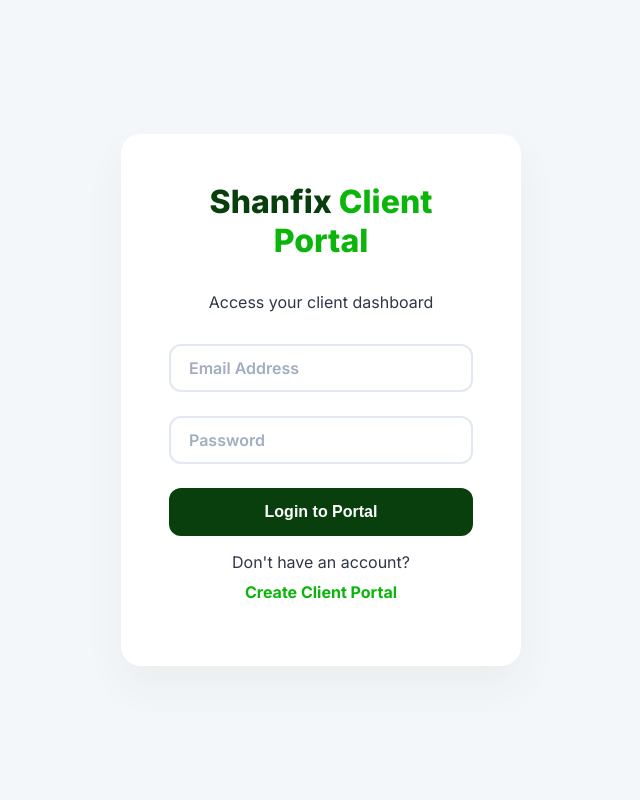
After one commit to sammy001-svg/shanfix-technology, a PHP site: page /client/login.php in a window 1280 px wide. The commit adds this page. Shown: the whole page, without its empty margins (319-959 px from the left). Run offline with PHP 8.4, Linux system fonts and the light colour scheme.

Commit message:
feat: implement client portal with authentication, dashboard navigation, and styling

```diff
--- /dev/null
+++ b/client/auth.js
@@ -0,0 +1,70 @@
+/**
+ * COMPONENT: Client Portal Authentication
+ * Isolated login/registration logic for the end-user facing portal
+ */
+
+document.addEventListener('DOMContentLoaded', () => {
+    initClientAuth();
+});
+
+function toggleClientMode(mode) {
+    const loginForm = document.getElementById('clientLoginForm');
+    const regForm = document.getElementById('clientRegForm');
+
+    if (mode === 'register') {
+        loginForm.classList.remove('active-form');
+        loginForm.classList.add('hidden-form');
+        regForm.classList.remove('hidden-form');
+        regForm.classList.add('active-form');
+    } else {
+        regForm.classList.remove('active-form');
+        regForm.classList.add('hidden-form');
+        loginForm.classList.remove('hidden-form');
+        loginForm.classList.add('active-form');
+    }
+}
+
+function initClientAuth() {
+    const clientForm = document.getElementById('clientLoginForm');
+    const regForm = document.getElementById('clientRegForm');
+
+    if (clientForm) {
+        clientForm.addEventListener('submit', (e) => {
+            e.preventDefault();
+            const email = document.getElementById('client_email').value;
+            const pass = document.getElementById('client_password').value;
+
+            let clients = JSON.parse(localStorage.getItem('portal_clients')) || [];
+            let found = clients.find(c => c.email === email && c.password === pass);
+
+            if (found) {
+                sessionStorage.setItem('isClient', 'true');
+                sessionStorage.setItem('client_email', email);
+                sessionStorage.setItem('client_name', found.name);
+                window.location.href = 'index.php'; // Correct relative path since we are in /client/login.php
+            } else {
+                alert('Invalid portal credentials!');
+            }
+        });
+    }
+
+    if (regForm) {
+        regForm.addEventListener('submit', (e) => {
+            e.preventDefault();
+            const email = document.getElementById('reg_email').value;
+            const name = document.getElementById('reg_name').value;
+            const pass = document.getElementById('reg_password').value;
+
+            let clients = JSON.parse(localStorage.getItem('portal_clients')) || [];
+            if(clients.find(c => c.email === email)) {
+                alert('Account already exists! Please login.');
+                return;
+            }
+
+            clients.push({ name, email, password: pass });
+            localStorage.setItem('portal_clients', JSON.stringify(clients));
+            alert('Portal Account Created Successfully! You can now login.');
+            toggleClientMode('login');
+        });
+    }
+}
--- a/client/client.css
+++ b/client/client.css
@@ -112,8 +112,8 @@ body.client-portal-body {
 /* Glassmorphism Generic Card (Overriding the dark one for portal) */
 .glass-card {
     background: rgba(255, 255, 255, 0.8);
+    -webkit-backdrop-filter: blur(16px);
     backdrop-filter: blur(16px);
-    -webkit-backdrop-filter: blur(16px);
     border: 1px solid rgba(255, 255, 255, 0.5);
     box-shadow: 0 10px 30px rgba(0, 0, 0, 0.02);
     border-radius: 20px;
--- a/client/client.js
+++ b/client/client.js
@@ -7,7 +7,7 @@ document.addEventListener('DOMContentLoaded', () => {
     // 1. Verify Client Authentication
     const isClient = sessionStorage.getItem('isClient');
     if (isClient !== 'true') {
-        window.location.href = '../admin/login.php';
+        window.location.href = 'login.php';
         return;
     }
 
@@ -38,7 +38,7 @@ document.addEventListener('DOMContentLoaded', () => {
         sessionStorage.removeItem('isClient');
         sessionStorage.removeItem('client_email');
         sessionStorage.removeItem('client_name');
-        window.location.href = '../admin/login.php';
+        window.location.href = 'login.php';
     });
 
     // 5. Hydrate Data
--- /dev/null
+++ b/client/login.php
@@ -0,0 +1,72 @@
+<!DOCTYPE html>
+<html lang="en">
+<head>
+    <meta charset="UTF-8">
+    <meta name="viewport" content="width=device-width, initial-scale=1.0">
+    <title>Shanfix Client Portal - Login & Register</title>
+    <link rel="stylesheet" href="../admin.css">
+    <link rel="stylesheet" href="client.css">
+    <link href="https://fonts.googleapis.com/css2?family=Inter:wght@400;600;700;800&display=swap" rel="stylesheet">
+    <style>
+        /* Standalone overrides for client login */
+        .login-wrapper { background: var(--client-bg); }
+        .login-card { border-radius: 20px; box-shadow: 0 20px 40px rgba(8, 63, 12, 0.05); }
+        .login-logo { color: var(--client-primary); }
+    </style>
+</head>
+<body class="client-portal-body" style="display:block; min-height: 100vh;">
+    <div class="login-wrapper">
+        <div class="login-card">
+
+            <div class="unified-auth-header" style="justify-content: center; margin-bottom: 2rem;">
+                <div class="login-logo" style="text-align:center; font-size: 2rem;">Shanfix <span style="color:var(--client-secondary)">Client Portal</span></div>
+            </div>
+
+            <!-- Client Login / Registration Area -->
+            <div id="clientAuthArea" class="auth-area active">
+                <p class="login-subtitle" style="text-align:center; margin-bottom: 2rem;">Access your client dashboard</p>
+
+                <!-- Client Login Form -->
+                <form id="clientLoginForm" class="active-form">
+                    <div class="form-group form-group-premium">
+                        <input type="email" id="client_email" class="form-control" placeholder=" " required>
+                        <label for="client_email">Email Address</label>
+                    </div>
+                    <div class="form-group form-group-premium">
+                        <input type="password" id="client_password" class="form-control" placeholder=" " required>
+                        <label for="client_password">Password</label>
+                    </div>
+                    <button type="submit" class="login-btn portal-btn-primary" style="width:100%; border-radius: 12px; padding: 15px;">Login to Portal</button>
+                    <div class="login-footer mt-15" style="text-align:center;">
+                        <p>Don't have an account? <br><a href="#" onclick="toggleClientMode('register'); return false;" style="color:var(--client-secondary); font-weight:bold; display:inline-block; margin-top:10px;">Create Client Portal</a></p>
+                    </div>
+                </form>
+
+                <!-- Client Registration Form -->
+                <form id="clientRegForm" class="hidden-form">
+                    <div class="form-group form-group-premium">
+                        <input type="text" id="reg_name" class="form-control" placeholder=" " required>
+                        <label for="reg_name">Company / Full Name</label>
+                    </div>
+                    <div class="form-group form-group-premium">
+                        <input type="email" id="reg_email" class="form-control" placeholder=" " required>
+                        <label for="reg_email">Email Address</label>
+                    </div>
+                    <div class="form-group form-group-premium">
+                        <input type="password" id="reg_password" class="form-control" placeholder=" " required>
+                        <label for="reg_password">Create Password</label>
+                    </div>
+                    <button type="submit" class="login-btn portal-btn-primary" style="width:100%; border-radius: 12px; padding: 15px;">Create Portal Account</button>
+                    <div class="login-footer mt-15" style="text-align:center;">
+                        <p>Already have an account? <br><a href="#" onclick="toggleClientMode('login'); return false;" style="color:var(--client-secondary); font-weight:bold; display:inline-block; margin-top:10px;">Login Here</a></p>
+                    </div>
+                </form>
+            </div>
+
+        </div>
+    </div>
+
+    <!-- We will use auth.js to hold the logic instead of client.js inside login -->
+    <script src="auth.js"></script>
+</body>
+</html>
--- a/includes/header.php
+++ b/includes/header.php
@@ -58,12 +58,12 @@
             </svg>
             <span>Computer Repair / Shop</span>
           </a>
-          <a href="admin/login.php" class="top-header-link">
+          <a href="client/login.php" class="top-header-link">
             <svg xmlns="http://www.w3.org/2000/svg" width="16" height="16" viewBox="0 0 24 24" fill="none" stroke="currentColor" stroke-width="2" stroke-linecap="round" stroke-linejoin="round">
               <path d="M20 21v-2a4 4 0 0 0-4-4H8a4 4 0 0 0-4 4v2"></path>
               <circle cx="12" cy="7" r="4"></circle>
             </svg>
-            <span>Login</span>
+            <span>Client Login</span>
           </a>
         </div>
       </div>
```
Also changed, not shown: admin.js (+0 -79 lines), admin/login.php (+5 -54 lines).
